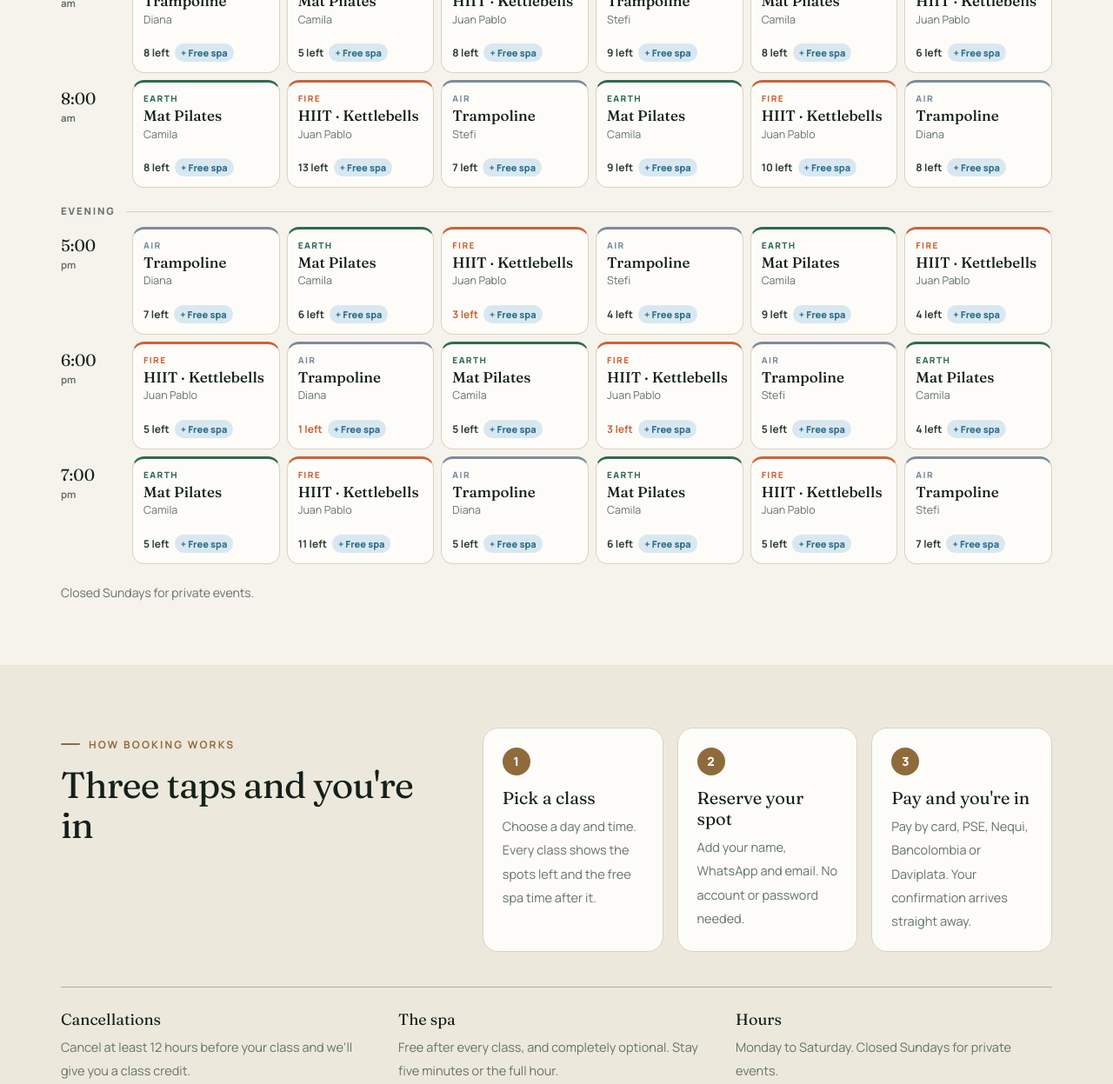
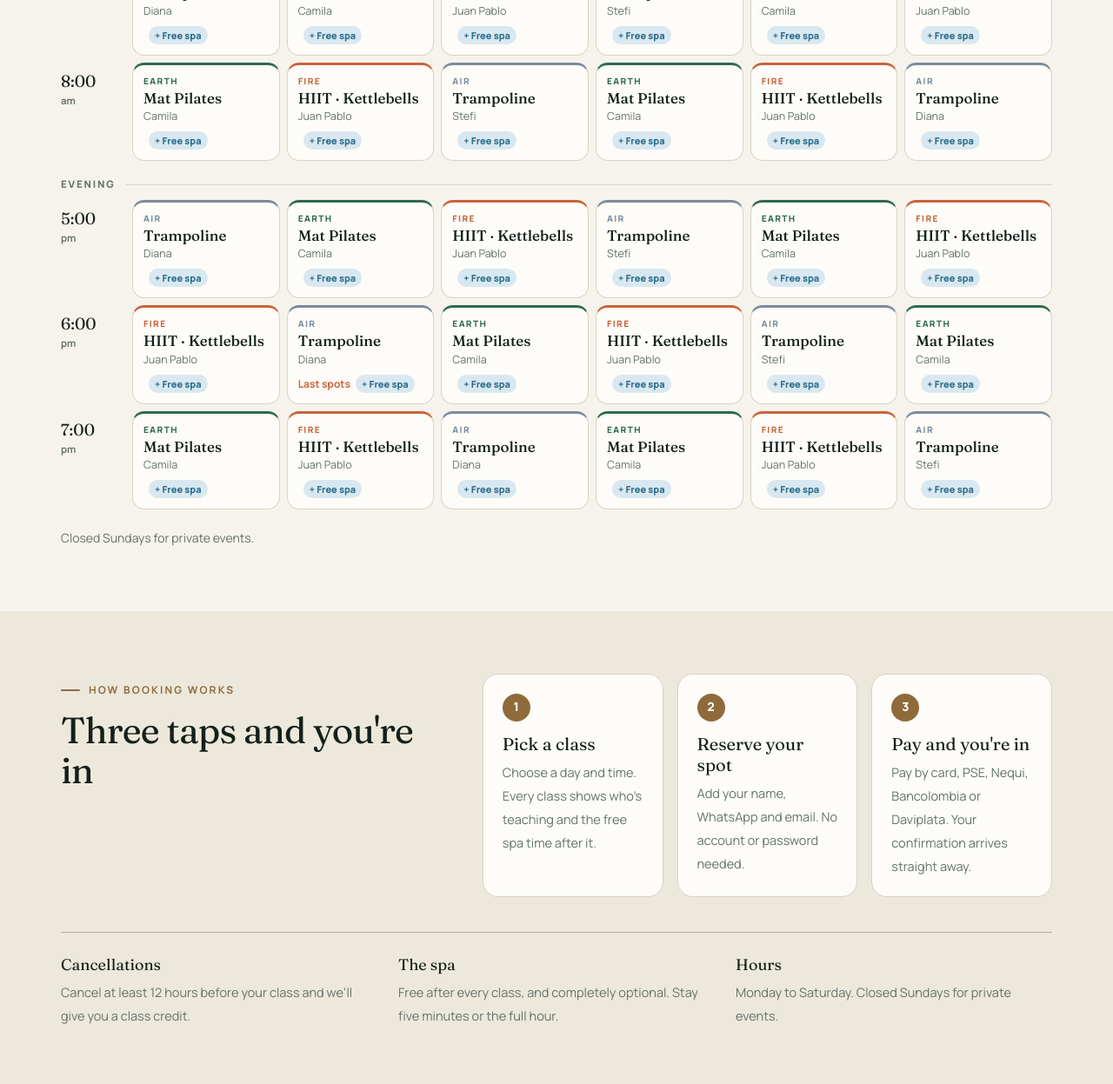
Before and after one commit to ryandundun/element-health-club, a plain HTML site: page schedule.html in a window 1280 px wide. Shown: the part 1157-2404 px from the top of the page at 87% size. Drawn offline with Linux system fonts and the light colour scheme.

Commit message:
Schedule mockup: hide spot counts
Classes no longer show how many spots are left. Only 'Last spots' (3 or fewer)
and 'Full' appear, so early empty classes don't read as low demand.

Co-Authored-By: Claude Opus 5.5 <noreply@anthropic.com>
Claude-Session: https://claude.ai/code/session_01Qw1NFsD7h4SwUNG8ia8J8n

```diff
--- a/schedule.css
+++ b/schedule.css
@@ -144,7 +144,7 @@
 .cell {
   appearance: none; text-align: left; cursor: pointer; font-family: var(--sans); color: var(--ink);
   background: var(--surface); border: 1px solid var(--line); border-top: 3px solid var(--el); border-radius: 14px;
-  padding: 11px 12px 12px; display: flex; flex-direction: column; gap: 3px; min-height: 124px;
+  padding: 11px 12px 12px; display: flex; flex-direction: column; gap: 3px; min-height: 112px;
   transition: transform .15s ease, box-shadow .15s ease, opacity .2s ease, border-color .15s ease;
 }
 .cell:hover:not([disabled]) { transform: translateY(-2px); box-shadow: var(--shadow); }
@@ -162,9 +162,6 @@
 .is-dim { opacity: .22; }
 .cell.is-dim:hover { transform: none; box-shadow: none; }
 
-.meter { display: flex; gap: 2px; margin-top: 4px; }
-.meter i { flex: 1; height: 3px; border-radius: 2px; background: var(--el); }
-.meter i.free { background: var(--line); }
 
 .sch-foot { margin-top: 22px; font-size: 14px; color: var(--muted); }
 
--- a/schedule.html
+++ b/schedule.html
@@ -50,7 +50,7 @@
 </header>
 
 <div class="mock-bar" role="note">
-  <div class="wrap"><span class="mock-pill" data-s="mock.pill">Mockup</span> <span data-s="mock.text">The spots shown are sample data, and no real payment is taken.</span></div>
+  <div class="wrap"><span class="mock-pill" data-s="mock.pill">Mockup</span> <span data-s="mock.text">Bookings are simulated, and no real payment is taken.</span></div>
 </div>
 
 <main>
@@ -132,7 +132,7 @@
         <h2 data-s="how.title">Three taps and you're in</h2>
       </div>
       <ol class="how-steps">
-        <li><b data-s="how.s1">Pick a class</b><span data-s="how.s1b">Choose a day and time. Every class shows the spots left and the free spa time after it.</span></li>
+        <li><b data-s="how.s1">Pick a class</b><span data-s="how.s1b">Choose a day and time. Every class shows who's teaching and the free spa time after it.</span></li>
         <li><b data-s="how.s2">Reserve your spot</b><span data-s="how.s2b">Add your name, WhatsApp and email. No account or password needed.</span></li>
         <li><b data-s="how.s3">Pay and you're in</b><span data-s="how.s3b">Pay by card, PSE, Nequi, Bancolombia or Daviplata. Your confirmation arrives straight away.</span></li>
       </ol>
--- a/schedule.js
+++ b/schedule.js
@@ -10,7 +10,7 @@
       "meta.title": "Class schedule · Element Health Club",
       "meta.description": "See this week's HIIT, trampoline and mat pilates classes in Laureles, Medellín. Free, optional sauna and cold plunge after every class. Book and pay online.",
       "nav.schedule": "Schedule", "nav.cta": "Book a class",
-      "mock.pill": "Mockup", "mock.text": "The spots shown are sample data, and no real payment is taken.",
+      "mock.pill": "Mockup", "mock.text": "Bookings are simulated, and no real payment is taken.",
       "hero.eyebrow": "Class schedule",
       "hero.title": "Move for an hour. <em>Stay for the spa if you like.</em>",
       "hero.lead": "Every class is one hour. Afterwards, the saunas and cold plunge are yours for up to an hour, free and completely optional. Pick a time, reserve your spot and pay in under a minute.",
@@ -26,12 +26,12 @@
       "c.hiit": "HIIT · Kettlebells", "c.tramp": "Trampoline", "c.pil": "Mat Pilates",
       "e.fire": "Fire", "e.air": "Air", "e.earth": "Earth",
       "morning": "Morning", "evening": "Evening", "today": "Today",
-      "with": "with {name}", "spots": "{n} spots left", "spot1": "1 spot left", "full": "Full", "ended": "Ended",
-      "left": "{n} left", "booked": "You're booked", "bookedShort": "Booked",
+      "with": "with {name}", "last": "Last spots", "full": "Full", "ended": "Ended",
+      "booked": "You're booked", "bookedShort": "Booked",
       "spaBand": "Free spa after class, optional · until {e}", "spaMini": "+ Free spa",
       "book": "Book", "noClasses": "No classes match this filter on this day.",
       "how.eyebrow": "How booking works", "how.title": "Three taps and you're in",
-      "how.s1": "Pick a class", "how.s1b": "Choose a day and time. Every class shows the spots left and the free spa time after it.",
+      "how.s1": "Pick a class", "how.s1b": "Choose a day and time. Every class shows who's teaching and the free spa time after it.",
       "how.s2": "Reserve your spot", "how.s2b": "Add your name, WhatsApp and email. No account or password needed.",
       "how.s3": "Pay and you're in", "how.s3b": "Pay by card, PSE, Nequi, Bancolombia or Daviplata. Your confirmation arrives straight away.",
       "know.c": "Cancellations", "know.cb": "Cancel at least 12 hours before your class and we'll give you a class credit.",
@@ -69,7 +69,7 @@
       "meta.title": "Horario de clases · Element Health Club",
       "meta.description": "Consulta las clases de HIIT, trampolín y pilates en colchoneta de esta semana en Laureles, Medellín. Sauna y cold plunge gratis y opcionales después de cada clase. Reserva y paga en línea.",
       "nav.schedule": "Horario", "nav.cta": "Reserva tu clase",
-      "mock.pill": "Maqueta", "mock.text": "Los cupos que ves son de ejemplo y no se cobra ningún pago real.",
+      "mock.pill": "Maqueta", "mock.text": "Las reservas son simuladas y no se cobra ningún pago real.",
       "hero.eyebrow": "Horario de clases",
       "hero.title": "Una hora para moverte. <em>Y el spa, si te provoca.</em>",
       "hero.lead": "Cada clase dura una hora. Después, los saunas y el cold plunge son tuyos hasta por una hora, gratis y totalmente opcional. Elige un horario, reserva tu cupo y paga en menos de un minuto.",
@@ -85,12 +85,12 @@
       "c.hiit": "HIIT con kettlebells", "c.tramp": "Trampolín", "c.pil": "Pilates en colchoneta",
       "e.fire": "Fuego", "e.air": "Aire", "e.earth": "Tierra",
       "morning": "Mañana", "evening": "Tarde", "today": "Hoy",
-      "with": "con {name}", "spots": "Quedan {n} cupos", "spot1": "Queda 1 cupo", "full": "Llena", "ended": "Finalizada",
-      "left": "{n} cupos", "booked": "Ya reservaste", "bookedShort": "Reservada",
+      "with": "con {name}", "last": "Últimos cupos", "full": "Llena", "ended": "Finalizada",
+      "booked": "Ya reservaste", "bookedShort": "Reservada",
       "spaBand": "Spa gratis después de clase, opcional · hasta las {e}", "spaMini": "+ Spa gratis",
       "book": "Reservar", "noClasses": "Ese día no hay clases con este filtro.",
       "how.eyebrow": "Cómo reservar", "how.title": "Tres toques y listo",
-      "how.s1": "Elige tu clase", "how.s1b": "Escoge el día y la hora. Cada clase muestra los cupos disponibles y el spa gratis que viene después.",
+      "how.s1": "Elige tu clase", "how.s1b": "Escoge el día y la hora. Cada clase muestra quién la dicta y el spa gratis que viene después.",
       "how.s2": "Reserva tu cupo", "how.s2b": "Escribe tu nombre, WhatsApp y correo. No necesitas cuenta ni contraseña.",
       "how.s3": "Paga y listo", "how.s3b": "Paga con tarjeta, PSE, Nequi, Bancolombia o Daviplata. La confirmación te llega al instante.",
       "know.c": "Cancelaciones", "know.cb": "Cancela con al menos 12 horas de anticipación y te damos un crédito de clase.",
@@ -137,6 +137,7 @@
   var PRICE_REG = 60000;          /* COP, regular price per class */
   var PRICE = 40000;              /* COP, December founding price */
   var CAP = 16;                   /* spots per class */
+  var LAST = 3;                   /* spot counts are never shown; "Last spots" appears at this many or fewer */
   var HOLD_MS = 15 * 60 * 1000;   /* spot held while paying */
   var PROMO = "PRIMERA";
   var SLOTS = [6, 7, 8, 17, 18, 19];
@@ -150,7 +151,7 @@
   var B = ["tramp", "pil", "hiit", "pil", "tramp", "hiit"];
   var C = ["pil", "hiit", "tramp", "hiit", "pil", "tramp"];
   var ROTA = [A, B, C, A, B, C];
-  var POPULAR = { 6: 8, 7: 7, 8: 3, 17: 7, 18: 10, 19: 5 };
+  var POPULAR = { 6: 7, 7: 6, 8: 3, 17: 6, 18: 9, 19: 4 };
 
   /* ---------- time: everything is Medellín wall-clock time (UTC-5, no daylight saving) ---------- */
   var DAY = 864e5, HOUR = 36e5, TZ_MS = 5 * HOUR;
@@ -218,11 +219,13 @@
 
   /* ---------- schedule ---------- */
   var $ = function (id) { return document.getElementById(id); };
-  function spotsText(s, short) {
-    if (s.mine) return t("bookedShort");
+  /* availability is shown only when it helps: nearly full or full, never as a count */
+  function isLast(s) { return !s.past && !s.mine && s.left > 0 && s.left <= LAST; }
+  function statusText(s) {
+    if (s.past) return t("ended");
+    if (s.mine) return "✓ " + t("bookedShort");
     if (s.left <= 0) return t("full");
-    if (short) return t("left", { n: s.left });
-    return s.left === 1 ? t("spot1") : t("spots", { n: s.left });
+    return isLast(s) ? t("last") : "";
   }
   function matches(s) { return state.filter === "all" || state.filter === s.type; }
 
@@ -256,7 +259,6 @@
   }
 
   function cardHTML(s) {
-    var low = !s.mine && s.left > 0 && s.left <= 3;
     var action = s.mine ? '<span class="state ok">✓ ' + esc(t("booked")) + "</span>"
       : s.past ? '<span class="state">' + esc(t("ended")) + "</span>"
       : s.left <= 0 ? '<span class="state">' + esc(t("full")) + "</span>"
@@ -264,7 +266,7 @@
     return '<article class="cls el-' + s.el + (s.past ? " is-past" : "") + '">' +
       '<div class="cls-time"><b>' + hm(s.h) + "</b><span>" + ap(s.h) + "</span></div>" +
       '<div class="cls-card"><div class="cls-top"><h4>' + esc(t("c." + s.type)) + '</h4><span class="el-tag">' + esc(t("e." + s.el)) + "</span></div>" +
-      '<p class="cls-meta">' + esc(t("with", { name: s.who })) + (s.past ? "" : ' · <span class="' + (low ? "low" : "") + '">' + esc(spotsText(s)) + "</span>") + "</p>" +
+      '<p class="cls-meta">' + esc(t("with", { name: s.who })) + (isLast(s) ? ' · <span class="low">' + esc(t("last")) + "</span>" : "") + "</p>" +
       '<div class="spa-band">' + IC.drop + "<span>" + esc(t("spaBand", { e: until(s.h) })) + "</span></div>" +
       '<div class="cls-foot"><span class="price"><s>' + money(PRICE_REG) + "</s>" + money(PRICE) + "<small>COP</small></span>" + action + "</div></div></article>";
   }
@@ -281,15 +283,11 @@
   function cellHTML(s) {
     var dis = s.past || s.mine || s.left <= 0;
     var label = t("c." + s.type) + ", " + cap1(fmt(s.day, { weekday: "long", day: "numeric", month: "long" })) + ", " + hm(s.h) + " " + ap(s.h) + ", " +
-      t("with", { name: s.who }) + ", " + (s.past ? t("ended") : spotsText(s));
-    var meter = "";
-    for (var i = 0; i < CAP; i++) meter += '<i class="' + (i < s.taken ? "" : "free") + '"></i>';
+      t("with", { name: s.who }) + (statusText(s) ? ", " + statusText(s).replace("✓ ", "") : "");
     var cls = "cell el-" + s.el + (s.left <= 0 && !s.mine ? " is-full" : "") + (s.mine ? " is-booked" : "") + (matches(s) ? "" : " is-dim");
-    var low = !s.mine && s.left > 0 && s.left <= 3;
     return '<button type="button" class="' + cls + '" data-book="' + s.id + '"' + (dis ? " disabled" : "") + ' aria-label="' + esc(label) + '">' +
       '<span class="el-tag">' + esc(t("e." + s.el)) + '</span><span class="nm">' + esc(t("c." + s.type)) + '</span><span class="who">' + esc(s.who) + "</span>" +
-      '<span class="meter" aria-hidden="true">' + meter + "</span>" +
-      '<span class="bot"><span class="spots' + (low ? " low" : "") + '">' + esc(s.past ? t("ended") : (s.mine ? "✓ " : "") + spotsText(s, true)) + '</span><span class="spa-mini">' + esc(t("spaMini")) + "</span></span></button>";
+      '<span class="bot"><span class="spots' + (isLast(s) ? " low" : "") + '">' + esc(statusText(s)) + '</span><span class="spa-mini">' + esc(t("spaMini")) + "</span></span></button>";
   }
 
   function renderGrid() {
```
